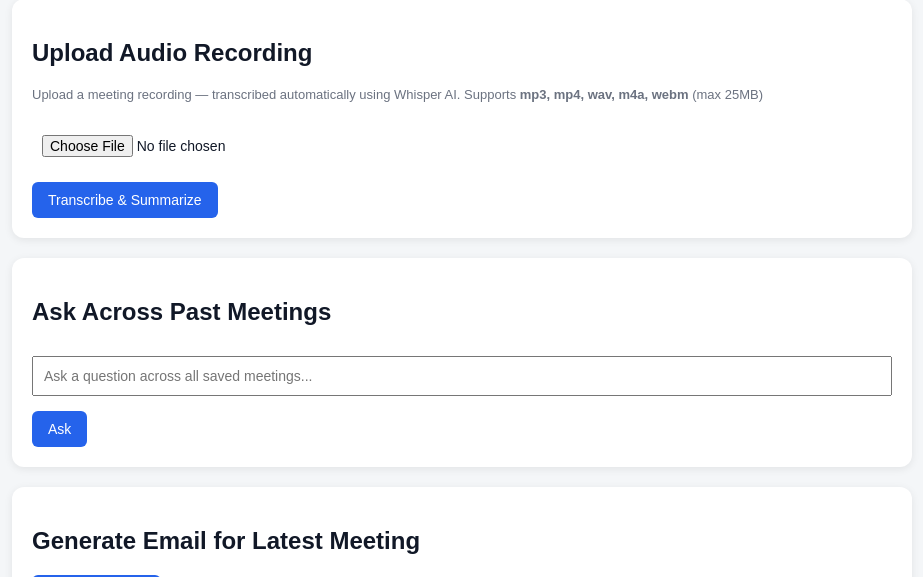
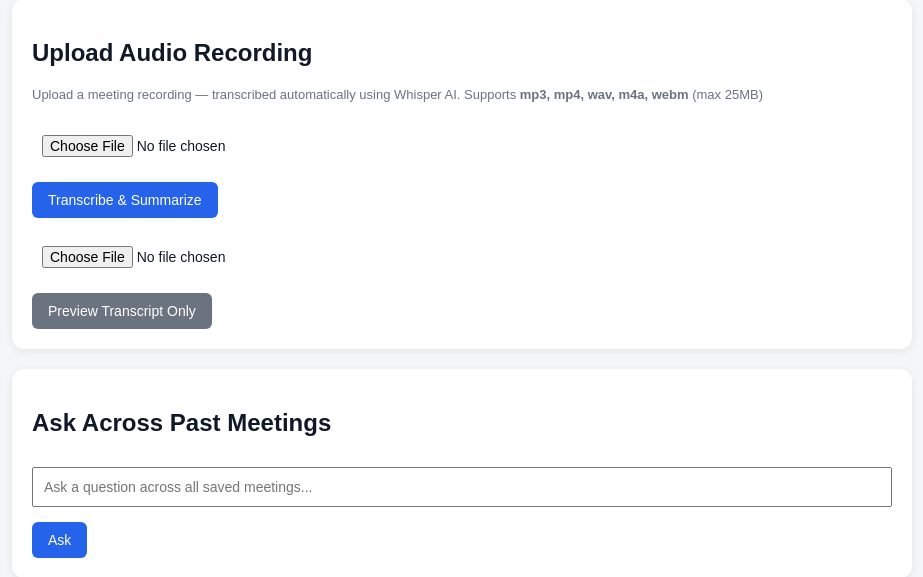
Before and after one commit to CosmicSymphony/ai-meeting-assistant, a FastAPI app: page /web/ in a window 1280 px wide. Shown: the part 383-960 px from the top of the page, without its empty margins (178-1101 px from the left). Run offline with FastAPI, Linux system fonts and the light colour scheme.

Commit message:
add Transcribe Only mode to preview raw Whisper output
Allows users to verify the transcript before summarizing.

Co-Authored-By: Claude Sonnet 4.6 <noreply@anthropic.com>

```diff
--- a/app/templates/index.html
+++ b/app/templates/index.html
@@ -27,8 +27,20 @@
                 <input type="file" name="file" accept=".mp3,.mp4,.wav,.m4a,.webm,.mpeg,.mpga" required>
                 <button type="submit">Transcribe &amp; Summarize</button>
             </form>
+            <form action="/web/transcribe-only" method="post" enctype="multipart/form-data" onsubmit="showLoading('loading-audio', this)" style="margin-top: 8px;">
+                <input type="file" name="file" accept=".mp3,.mp4,.wav,.m4a,.webm,.mpeg,.mpga" required>
+                <button type="submit" style="background: #6b7280;">Preview Transcript Only</button>
+            </form>
             <p id="loading-audio" style="display:none; margin-top: 12px; color: #6b7280; font-style: italic;">Transcribing audio... this may take a moment.</p>
         </section>
+
+        {% if transcript_preview %}
+        <section class="card">
+            <h2>Transcript Preview</h2>
+            <p style="color: #6b7280; font-size: 13px;">This is the raw text Whisper extracted from your audio. If it looks correct, use <strong>Transcribe &amp; Summarize</strong> to process it.</p>
+            <pre>{{ transcript_preview }}</pre>
+        </section>
+        {% endif %}
 
         <section class="card">
             <h2>Ask Across Past Meetings</h2>
```
Also changed, not shown: app/routes/web.py (+19 -0 lines).
